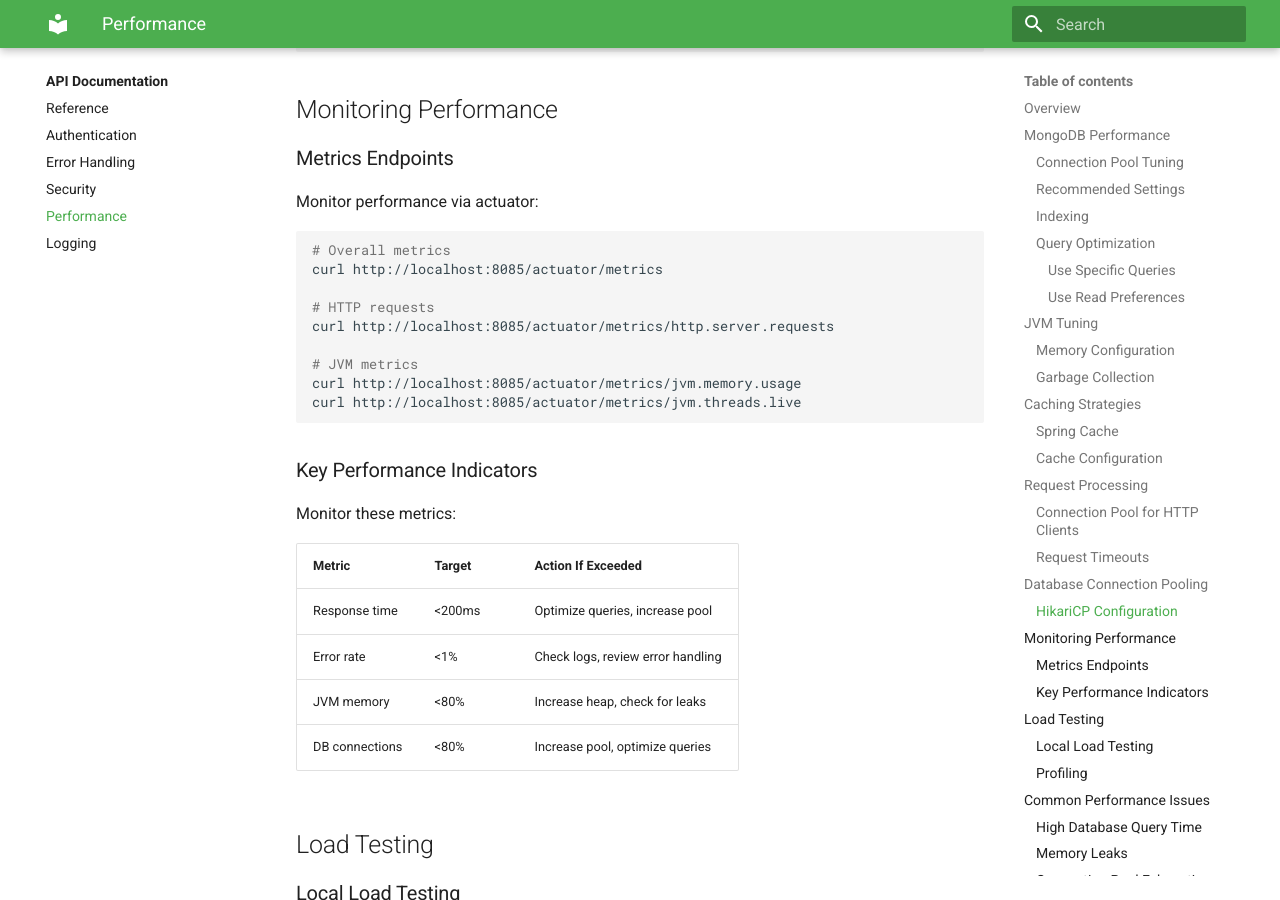
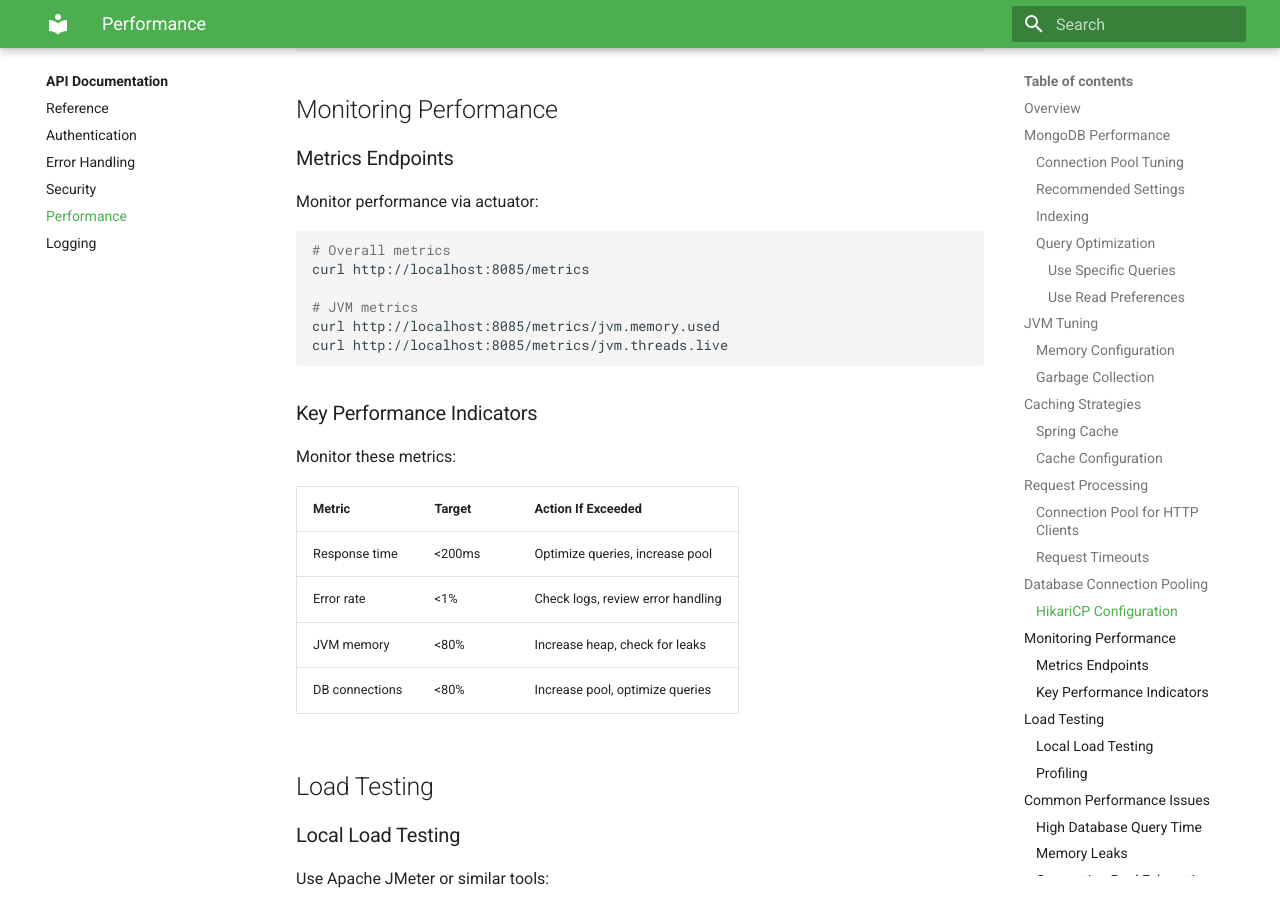
Before and after one commit to DEFRA/trade-imports-fish-be, an MkDocs documentation site: the page built from docs/wiki/api/performance.md, in a window 1280 px wide and 900 px high, scrolled down 4651 px. Built offline with MkDocs 1.6.1 and Material for MkDocs 9.7.7, drawn with Linux system fonts in a browser that asks for light colours.

Commit message:
Revise performance metrics curl commands
Updated API performance metrics commands for clarity.

Co-authored-by: Copilot Autofix powered by AI <175728472+Copilot@users.noreply.github.com>

````diff
--- a/docs/wiki/api/performance.md
+++ b/docs/wiki/api/performance.md
@@ -208,14 +208,11 @@ Monitor performance via actuator:
 
 ```bash
 # Overall metrics
-curl http://localhost:8085/actuator/metrics
-
-# HTTP requests
-curl http://localhost:8085/actuator/metrics/http.server.requests
+curl http://localhost:8085/metrics
 
 # JVM metrics
-curl http://localhost:8085/actuator/metrics/jvm.memory.usage
-curl http://localhost:8085/actuator/metrics/jvm.threads.live
+curl http://localhost:8085/metrics/jvm.memory.used
+curl http://localhost:8085/metrics/jvm.threads.live
 ```
 
 ### Key Performance Indicators
````
